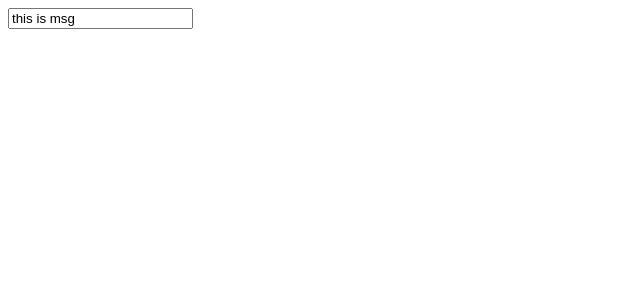
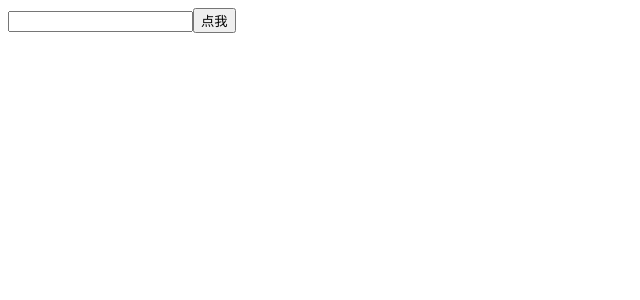
Before and after one commit to Jimmy-22/learn_react, a React (Create React App) app: page / in a window 1280 px wide. Shown: the top 300 px of the page, without its empty margins (0-640 px from the left). Built offline with nearby package versions, Linux system fonts and the light colour scheme.

Commit message:
feat：非受控表单组件

```diff
--- a/src/App.js
+++ b/src/App.js
@@ -1,17 +1,19 @@
-import React from 'react'
+import React, { createRef } from 'react'
 
-// 受控表单组件
+// 非受控表单组件
 class InputComponent extends React.Component {
-  state = {
-    msg: 'this is msg'
+  // 使用createRef产生一个存放dom的对象容器
+  msgRef = createRef()
+  changeHandle = () => {
+    console.log(this.msgRef.current.value)
   }
-  changeHander = (e) => {
-    this.setState({ msg: e.target.value })
-  }
+
   render() {
     return (
       <div>
-        <input value={this.state.msg} onChange={this.changeHander} />
+        {/* ref绑定，获取真实dom */}
+        <input ref={this.msgRef} />
+        <button onClick={this.changeHandle}>点我</button>
       </div>
     )
   }
```
Also changed, not shown: src/demo/App5.js (added, +28 -0 lines).
